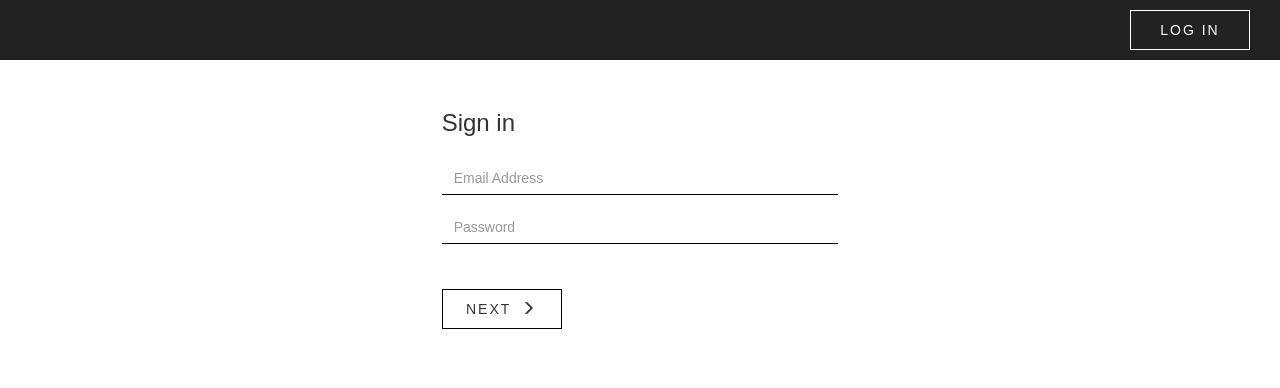
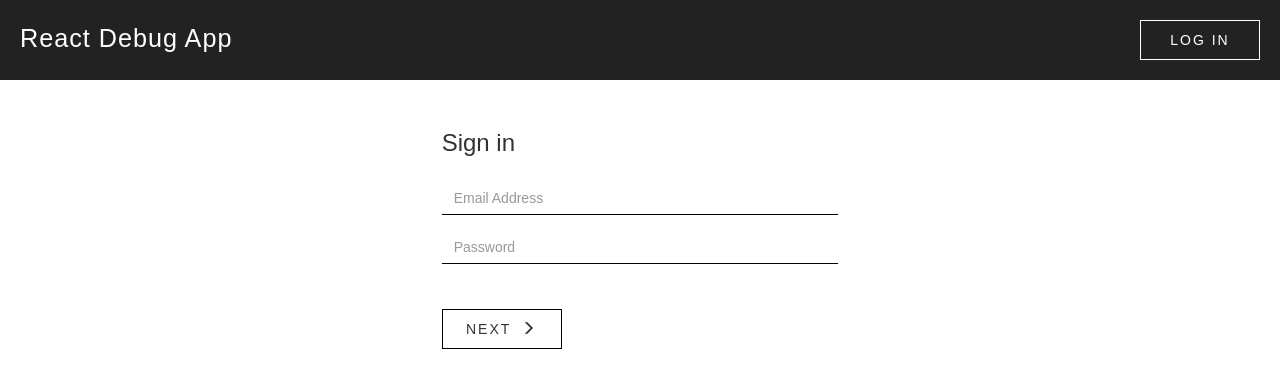
Before and after one commit to kristingreenslit/react-debug-exercise, a React app: page / in a window 1280 px wide. Built offline with nearby package versions, Linux system fonts and the light colour scheme.

Commit message:
reorganize styles

```diff
--- a/src/components/form.js
+++ b/src/components/form.js
@@ -10,26 +10,35 @@ class LoginForm extends Component {
           <Col smOffset={4} sm={6} className='mt6x'>
 
             <FormGroup>
-              <Col sm={8}>
-                <h3 className='text-left'>Sign in</h3>
-              </Col>
+              <Col sm={8}><h3 className='text-left'>Sign in</h3></Col>
             </FormGroup>
 
             <FormGroup controlId='formHorizontalEmail'>
               <Col sm={8}>
-                <FormControl className='input-line' type='email' name='email' placeholder='Email Address' autoCapitalize='off' autoCorrect='off' />
+                <FormControl className='input-line'
+                             type='email'
+                             name='email'
+                             placeholder='Email Address'
+                             autoCapitalize='off'
+                             autoCorrect='off' />
               </Col>
             </FormGroup>
 
             <FormGroup controlId='formHorizontalPassword'>
               <Col sm={8}>
-                <FormControl className='input-line' type='password' name='password' placeholder='Password' />
+                <FormControl className='input-line'
+                             type='password'
+                             name='password'
+                             placeholder='Password' />
               </Col>
             </FormGroup>
 
             <FormGroup>
               <Col sm={2} className='mt6x'>
-                <button className='flat-button button-black' type='submit'>Next<Glyphicon className='pl2x' glyph='menu-right' /></button>
+                <button className='flat-button border-black'
+                        type='submit'>Next
+                        <Glyphicon className='pl2x' glyph='menu-right' />
+                </button>
               </Col>
             </FormGroup>
 
--- a/src/components/navbar.js
+++ b/src/components/navbar.js
@@ -5,7 +5,10 @@ class Navbar extends Component {
   render() {
     return (
       <div className='app-navbar'>
-      	<button className='pull-right flat-button button-white'>Log In</button>
+      	<div className='flex-container'>
+	      	<div className='header'>React Debug App</div>
+	      	<button className='flat-button border-white'>Log In</button>
+        </div>
       </div>
     );
   }
--- a/src/styles/App.css
+++ b/src/styles/App.css
@@ -1,15 +1,7 @@
-.app {
-  text-align: center;
-}
-
 .app-navbar, .app-footer {
   background-color: #222;
-  padding: 30px;
+  padding: 20px;
   color: white;
-}
-
-.app-intro {
-  font-size: large;
 }
 
 .flat-button {
@@ -20,26 +12,26 @@
   width: 120px;
 }
 
-.button-black {
-  border: 1px solid black;
+.flex-container {
+  display: flex;
+  justify-content: space-between;
 }
 
-.button-white {
-  border: 1px solid white;
-  margin-top: -20px;
+.header {
+  font-size: 1.8em;
+  letter-spacing: 1px;
 }
 
 .input-line {
-    background: transparent !important;
-    border: none !important;
-    border-bottom: 1px solid black !important;
-    border-radius: 0 !important;
-    box-shadow: none !important;
+  background: transparent !important;
+  border: none !important;
+  border-bottom: 1px solid black !important;
+  border-radius: 0 !important;
+  box-shadow: none !important;
 }
 
-.text-left {
-  text-align: left;
-}
-
+.border-black { border: 1px solid black; }
+.border-white { border: 1px solid white; }
 .mt6x { margin-top: 30px; }
 .pl2x { padding-left: 10px ;}
+.text-left { text-align: left; }
```
